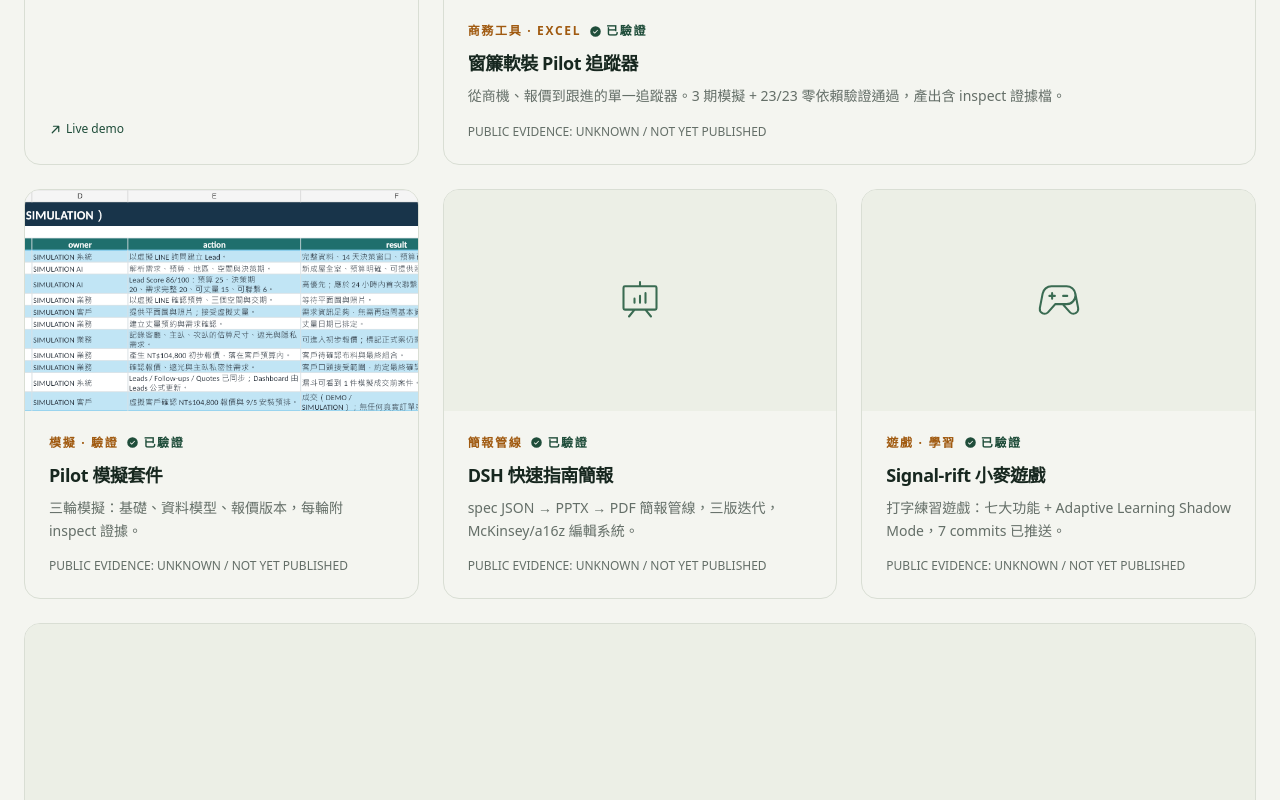
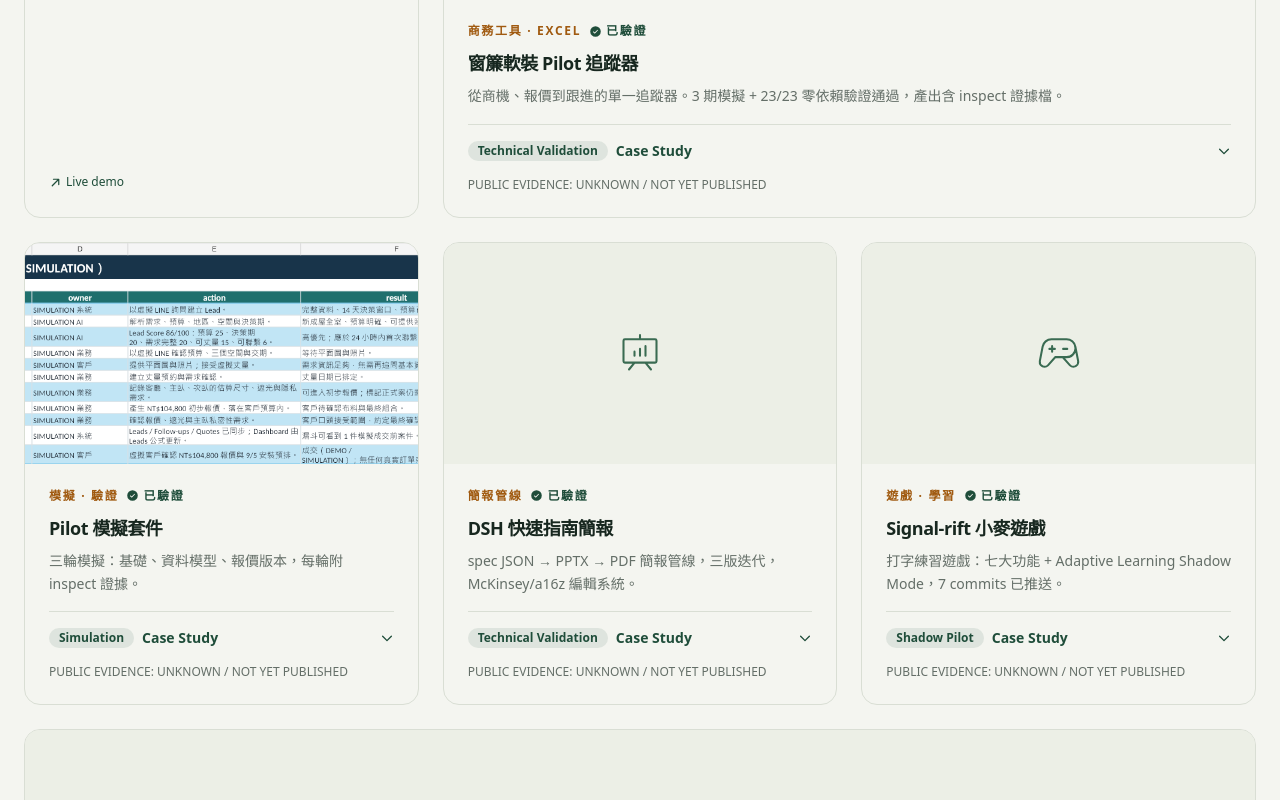
Before and after one commit to apchen1978/pauls-tradecraft, a React (Vite) app: page / in a window 1280 px wide. Shown: the part 1280-2080 px from the top of the page. Built offline with nearby package versions, Linux system fonts and the light colour scheme.

Commit message:
feat: add case study data model (P1.5) with evidence-only content

```diff
--- a/src/components/Works.jsx
+++ b/src/components/Works.jsx
@@ -1,5 +1,12 @@
 import { motion } from "motion/react";
-import { CheckCircle, ArrowUpRight, PresentationChart, GameController, Receipt } from "@phosphor-icons/react";
+import {
+  CheckCircle,
+  ArrowUpRight,
+  PresentationChart,
+  GameController,
+  Receipt,
+  CaretDown,
+} from "@phosphor-icons/react";
 import { useLang } from "../i18n.jsx";
 import { works } from "../data/works.js";
 
@@ -8,6 +15,42 @@ const iconMap = {
   game: GameController,
   receipt: Receipt,
 };
+
+function CaseStudy({ c }) {
+  const { lang } = useLang();
+  const f = (field) => (field ? field[lang] : "");
+  return (
+    <details className="group mt-4 border-t border-line pt-4">
+      <summary className="flex cursor-pointer list-none items-center gap-2 text-sm font-semibold text-forest [&::-webkit-details-marker]:hidden">
+        <span className="rounded-pill bg-forest/10 px-2.5 py-0.5 text-xs font-bold text-forest">{c.stage}</span>
+        <span className="flex-1">Case Study</span>
+        <CaretDown size={14} weight="bold" className="transition-transform group-open:rotate-180" />
+      </summary>
+      <dl className="mt-3 space-y-3 text-sm">
+        <div>
+          <dt className="font-semibold text-ink/80">Problem</dt>
+          <dd className="mt-0.5 leading-relaxed text-ink/65">{f(c.problem)}</dd>
+        </div>
+        <div>
+          <dt className="font-semibold text-ink/80">Approach</dt>
+          <dd className="mt-0.5 leading-relaxed text-ink/65">{f(c.approach)}</dd>
+        </div>
+        <div>
+          <dt className="font-semibold text-ink/80">AI / Tools</dt>
+          <dd className="mt-0.5 leading-relaxed text-ink/65">{f(c.tools)}</dd>
+        </div>
+        <div>
+          <dt className="font-semibold text-ink/80">Result</dt>
+          <dd className="mt-0.5 leading-relaxed text-ink/65">{f(c.result)}</dd>
+        </div>
+        <div>
+          <dt className="font-semibold text-ink/80">Evidence</dt>
+          <dd className="mt-0.5 break-words leading-relaxed text-ink/65">{f(c.evidence)}</dd>
+        </div>
+      </dl>
+    </details>
+  );
+}
 
 export default function Works() {
   const { lang, t } = useLang();
@@ -41,7 +84,7 @@ export default function Works() {
               transition={{ duration: 0.5, ease: "easeOut", delay: (i % 3) * 0.06 }}
               className={`group flex flex-col overflow-hidden rounded-card border border-line bg-bone transition-colors hover:border-forest/40 ${w.span}`}
             >
-              <Wrapper {...wrapperProps} className={w.link ? "flex flex-1 flex-col" : "flex flex-1 flex-col"}>
+              <Wrapper {...wrapperProps} className="flex flex-1 flex-col">
                 {w.image ? (
                   <div className="overflow-hidden">
                     <img
@@ -69,10 +112,15 @@ export default function Works() {
                   <h3 className="mt-2.5 flex items-center gap-2 text-lg font-bold tracking-tight">
                     {copy.title}
                     {w.link && (
-                      <ArrowUpRight size={18} weight="bold" className="text-forest transition-transform group-hover:-translate-y-0.5 group-hover:translate-x-0.5" />
+                      <ArrowUpRight
+                        size={18}
+                        weight="bold"
+                        className="text-forest transition-transform group-hover:-translate-y-0.5 group-hover:translate-x-0.5"
+                      />
                     )}
                   </h3>
                   <p className="mt-2 text-sm leading-relaxed text-ink/65">{copy.desc}</p>
+                  {w.case && <CaseStudy c={w.case} />}
                   <p className="mt-auto pt-4 text-xs font-medium text-ink/65">
                     {w.link ? (
                       <span className="inline-flex items-center gap-1 text-forest">
--- a/src/data/works.js
+++ b/src/data/works.js
@@ -3,6 +3,9 @@
 //   - 只有從 GitHub/線上實測確認的公開 URL 才填入 link。
 //   - 未驗證者維持 null，UI 顯示「PUBLIC EVIDENCE: UNKNOWN / NOT YET PUBLISHED」。
 //   - 禁止猜測 URL、禁止把 private repo 當作公開證據。
+// Case Study schema（P1.5）：
+//   - case.stage 只能是：Prototype / Simulation / Shadow Pilot / Technical Validation（依證據選）
+//   - 禁止虛構 ROI / conversion / customer result / usage metrics / commercial outcome。
 export const works = [
   {
     id: "casebrief",
@@ -22,6 +25,29 @@ export const works = [
       desc: "A one-page A4 case brief distilling the pilot into a client-ready page of evidence.",
       tag: "Case brief · PDF",
     },
+    case: {
+      stage: "Shadow Pilot",
+      problem: {
+        zh: "窗簾軟裝銷售的 Pilot 成果缺乏單頁可交付的證據形式，難以對客戶快速說明。",
+        en: "Pilot results lacked a one-page, client-ready evidence format for quick explanation.",
+      },
+      approach: {
+        zh: "把 Pilot 的流程、追蹤與結果濃縮成單頁 A4 案例簡報，搭配公開 demo 畫面。",
+        en: "Distilled the pilot flow, tracking, and results into a one-page A4 brief with a public demo.",
+      },
+      tools: {
+        zh: "AI 協作（Codex/DSH）· Excel · GitHub Pages",
+        en: "AI collaboration (Codex/DSH) · Excel · GitHub Pages",
+      },
+      result: {
+        zh: "已交付單頁案例簡報；公開 repo + GitHub Pages live demo 上線。無商業成果數據（UNKNOWN）。",
+        en: "One-page brief delivered; public repo and GitHub Pages live demo are live. No commercial outcome data (UNKNOWN).",
+      },
+      evidence: {
+        zh: "公開 demo：https://apchen1978.github.io/curtain-sales-pilot-demo/",
+        en: "Public demo: https://apchen1978.github.io/curtain-sales-pilot-demo/",
+      },
+    },
   },
   {
     id: "tracker",
@@ -39,6 +65,29 @@ export const works = [
       title: "Curtain Soft-Furnishing Pilot Tracker",
       desc: "One tracker from lead to quote to follow-up. Three simulation rounds, 23/23 dependency-free checks pass, with inspect evidence files.",
       tag: "Business tool · Excel",
+    },
+    case: {
+      stage: "Technical Validation",
+      problem: {
+        zh: "窗簾軟裝銷售的商機、報價、跟進流程分散在多處，無法單一追蹤。",
+        en: "Lead, quote, and follow-up flows were scattered, with no single tracking view.",
+      },
+      approach: {
+        zh: "建單一 Excel 追蹤器，覆蓋從商機到跟進的完整流程；以 3 期模擬驗證資料模型。",
+        en: "Built a single Excel tracker covering lead-to-follow-up, validated through three simulation rounds.",
+      },
+      tools: {
+        zh: "AI 協作（Codex/DSH）· Excel · 零依賴驗證腳本",
+        en: "AI collaboration (Codex/DSH) · Excel · dependency-free verification scripts",
+      },
+      result: {
+        zh: "23/23 零依賴驗證通過；3 期模擬（基礎/資料模型/報價版本）完成，附 inspect 證據檔。未上線生產（UNKNOWN）。",
+        en: "23/23 dependency-free checks pass; three simulation rounds complete with inspect evidence files. Not in production (UNKNOWN).",
+      },
+      evidence: {
+        zh: "工作區 outputs/ 含 3 組 xlsx + inspect.ndjson；RUNME.md + verify 23/23。無公開 URL。",
+        en: "Workspace outputs/ contains 3 xlsx + inspect.ndjson pairs; RUNME.md + verify 23/23. No public URL.",
+      },
     },
   },
   {
@@ -58,6 +107,29 @@ export const works = [
       desc: "Three rounds: baseline, data model, quote versioning. Each round ships with inspect evidence.",
       tag: "Simulation · Verification",
     },
+    case: {
+      stage: "Simulation",
+      problem: {
+        zh: "追蹤器的資料模型與報價版本機制未經真實資料驗證。",
+        en: "The tracker's data model and quote-versioning mechanism were unvalidated against real data.",
+      },
+      approach: {
+        zh: "三輪循序模擬：001 基礎流程 → 002 資料模型修正 → 003 報價版本化。",
+        en: "Three sequential rounds: 001 baseline flow, 002 data model fixes, 003 quote versioning.",
+      },
+      tools: {
+        zh: "AI 協作（Codex/DSH）· 模擬資料（SIMULATION 層級）· inspect 工具",
+        en: "AI collaboration (Codex/DSH) · simulated data (SIMULATION tier) · inspect tooling",
+      },
+      result: {
+        zh: "三輪模擬完成，每輪附 .inspect.ndjson 證據；23/23 驗證通過。屬模擬，非真實業務結果（UNKNOWN）。",
+        en: "Three rounds complete, each with .inspect.ndjson evidence; 23/23 checks pass. Simulation only, not real business results (UNKNOWN).",
+      },
+      evidence: {
+        zh: "工作區 outputs/ 的 pilot-001/002/003 xlsx + inspect.ndjson。無公開 URL。",
+        en: "Workspace outputs/ pilot-001/002/003 xlsx + inspect.ndjson. No public URL.",
+      },
+    },
   },
   {
     id: "deck",
@@ -74,6 +146,29 @@ export const works = [
       title: "DSH Guide Deck",
       desc: "A spec-to-PPTX-to-PDF deck pipeline across three iterations with an editorial design system.",
       tag: "Deck pipeline",
+    },
+    case: {
+      stage: "Technical Validation",
+      problem: {
+        zh: "簡報製作耗時且版本難控，缺乏可重跑的產出管線。",
+        en: "Deck production was slow and hard to version, with no rerunnable output pipeline.",
+      },
+      approach: {
+        zh: "以 spec JSON 定義內容，經由 PPTX 管線產出並轉 PDF；三版迭代改善編輯系統。",
+        en: "Defined content in spec JSON, generated PPTX via pipeline, rendered PDF; three iterations of the editorial system.",
+      },
+      tools: {
+        zh: "ppt-toolkit（pptxgenjs）· spec JSON 管線 · AI 協作",
+        en: "ppt-toolkit (pptxgenjs) · spec JSON pipeline · AI collaboration",
+      },
+      result: {
+        zh: "三版簡報產出完成（含 PDF 渲染）。屬工具驗證，無觀眾/業務數據（UNKNOWN）。",
+        en: "Three deck versions produced, with PDF rendering. Tool validation; no audience/business data (UNKNOWN).",
+      },
+      evidence: {
+        zh: "ppt-toolkit/ 內含 spec-dsh-guide.json、make-pptx.mjs、demo 簡報與 PDF。無公開 URL。",
+        en: "ppt-toolkit/ contains spec-dsh-guide.json, make-pptx.mjs, demo deck, and PDF. No public URL.",
+      },
     },
   },
   {
@@ -92,6 +187,29 @@ export const works = [
       desc: "Typing practice game: seven features plus an Adaptive Learning Shadow Mode, seven commits pushed.",
       tag: "Game · Learning",
     },
+    case: {
+      stage: "Shadow Pilot",
+      problem: {
+        zh: "打字練習缺乏即時回饋與個人化學習機制。",
+        en: "Typing practice lacked real-time feedback and personalized learning.",
+      },
+      approach: {
+        zh: "落地七大功能（音效/指標/TTS/IME 修正/知識卡/流暢度），並以 Shadow Mode 做可解釋的個人化推薦。",
+        en: "Shipped seven features (audio, metrics, TTS, IME fixes, knowledge cards, flow) plus an explainable Shadow Mode for personalization.",
+      },
+      tools: {
+        zh: "AI 協作（Codex/DSH）· TYPING 遊戲架構 · Shadow Mode 設計",
+        en: "AI collaboration (Codex/DSH) · typing game architecture · Shadow Mode design",
+      },
+      result: {
+        zh: "7 commits 推送至 codex/typing-game-hardening（PRIVATE repo，未公開）。無真實使用者數據（UNKNOWN）。",
+        en: "Seven commits pushed to codex/typing-game-hardening (PRIVATE, not public). No real usage data (UNKNOWN).",
+      },
+      evidence: {
+        zh: "WORKLOG 記錄；repo 為 PRIVATE，無公開 URL。",
+        en: "Recorded in WORKLOG; repo is PRIVATE, no public URL.",
+      },
+    },
   },
   {
     id: "expense",
@@ -109,5 +227,28 @@ export const works = [
       desc: "Three vanilla experiment projects, 16/16 checks pass, private repository.",
       tag: "Experiments · Finance",
     },
+    case: {
+      stage: "Technical Validation",
+      problem: {
+        zh: "個人收支追蹤的資料模型與 UI 形式未定，先以多個 vanilla 方案比較。",
+        en: "Personal expense data model and UI form were undecided; compared multiple vanilla approaches.",
+      },
+      approach: {
+        zh: "建立 3 檔 vanilla 實驗專案，各自驗證資料處理與呈現。",
+        en: "Built three vanilla experiment projects, each validating data handling and presentation.",
+      },
+      tools: {
+        zh: "vanilla HTML/JS · AI 協作 · 驗證腳本",
+        en: "Vanilla HTML/JS · AI collaboration · verification scripts",
+      },
+      result: {
+        zh: "16/16 驗證通過。private repo，未公開；無使用者數據（UNKNOWN）。",
+        en: "16/16 checks pass. Private repo, not public; no user data (UNKNOWN).",
+      },
+      evidence: {
+        zh: "WORKLOG 記錄；repo 為 PRIVATE，無公開 URL。",
+        en: "Recorded in WORKLOG; repo is PRIVATE, no public URL.",
+      },
+    },
   },
 ];
```
